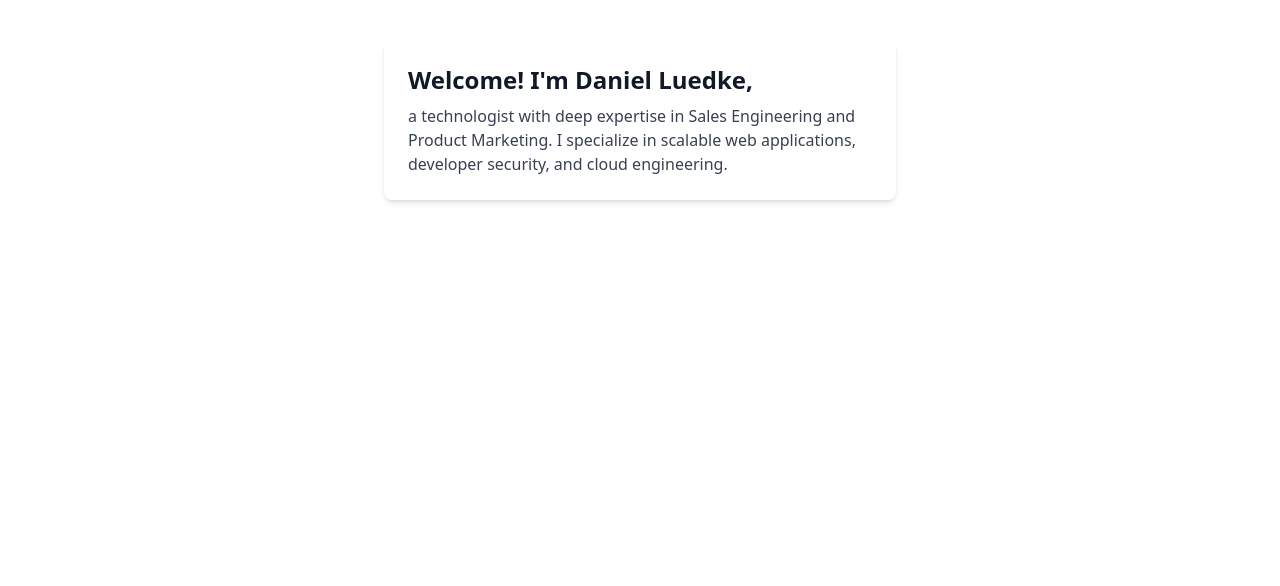
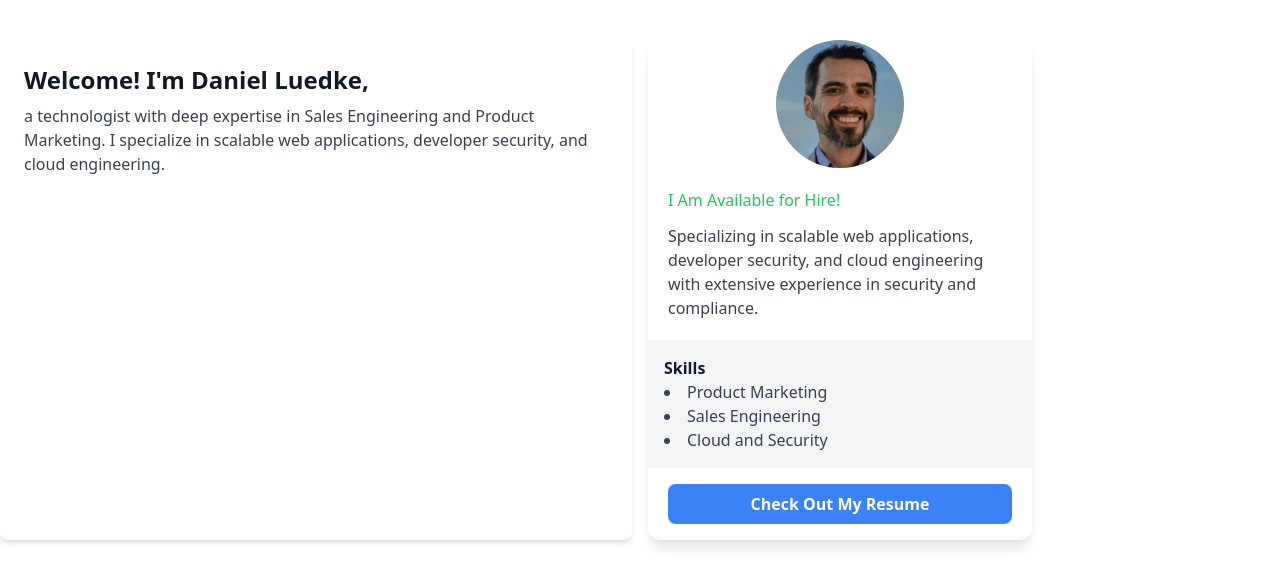
Before and after one commit to break-the-build/daniel, a SvelteKit app: page / in a window 1280 px wide. Shown: the top 586 px of the page. Built offline with nearby package versions, Linux system fonts and the light colour scheme.

Commit message:
feat: updates

```diff
--- a/src/app.html
+++ b/src/app.html
@@ -1,12 +1,12 @@
 <!doctype html>
-<html lang="en">
+<html lang="en" class="h-full bg-white">
 	<head>
 		<meta charset="utf-8" />
 		<link rel="icon" href="%sveltekit.assets%/favicon.png" />
 		<meta name="viewport" content="width=device-width, initial-scale=1" />
 		%sveltekit.head%
 	</head>
-	<body data-sveltekit-preload-data="hover">
+	<body data-sveltekit-preload-data="hover" class="h-full">
 		<div style="display: contents">%sveltekit.body%</div>
 	</body>
 </html>
--- a/src/routes/+layout.svelte
+++ b/src/routes/+layout.svelte
@@ -1 +1,2 @@
-<script>import "../app.pcss";</script><slot></slot>
+<script>import "../app.pcss";</script>
+<slot>  </slot>
--- a/src/routes/+page.svelte
+++ b/src/routes/+page.svelte
@@ -1,7 +1,40 @@
-<div class="bg-white shadow-md rounded-lg p-6 max-w-lg mx-auto mt-10">
-	<h1 class="text-2xl font-semibold text-gray-900 mb-2">Welcome! I'm Daniel Luedke,</h1>
-	<p class="text-gray-700">
-		a technologist with deep expertise in Sales Engineering and Product Marketing. I specialize in
-		scalable web applications, developer security, and cloud engineering.
-	</p>
+<div class="mx-auto mt-10 grid grid-cols-2 gap-4">
+	<div class="col-span-1 rounded-lg bg-white p-6 shadow-md">
+		<h1 class="mb-2 text-2xl font-semibold text-gray-900">Welcome! I'm Daniel Luedke,</h1>
+		<p class="text-gray-700">
+			a technologist with deep expertise in Sales Engineering and Product Marketing. I specialize in
+			scalable web applications, developer security, and cloud engineering.
+		</p>
+	</div>
+
+	<div class="col-span-1 max-w-sm overflow-hidden rounded-xl bg-white shadow-lg">
+		<!-- Avatar Image -->
+		<img src="luedke-avatar.jpeg" alt="Avatar" class="h-32 w-32 mx-auto object-cover rounded-full" />
+
+
+		<div class="p-5">
+			<h3 class="text-md text-green-500">I Am Available for Hire!</h3>
+			<p class="mt-3 text-gray-700">
+				Specializing in scalable web applications, developer security, and cloud engineering with
+				extensive experience in security and compliance.
+			</p>
+		</div>
+		<div class="bg-gray-100 p-4">
+			<h4 class="font-semibold text-gray-900">Skills</h4>
+			<ul class="list-inside list-disc text-gray-700">
+				<li>Product Marketing</li>
+				<li>Sales Engineering</li>
+				<li>Cloud and Security</li>
+			</ul>
+		</div>
+		<div class="px-5 py-4">
+			<a
+				href="/resume"
+				target="_blank"
+				class="block w-full rounded-lg bg-blue-500 px-4 py-2 text-center font-semibold text-white hover:bg-blue-600"
+			>
+				Check Out My Resume
+			</a>
+		</div>
+	</div>
 </div>
--- a/src/routes/resume/+page.svelte
+++ b/src/routes/resume/+page.svelte
@@ -1,13 +1,22 @@
+<div class="mx-4 max-w-lg relative">
+    <!-- Download and social links -->
+    <div class="absolute right-0 top-0 flex gap-2 p-4">
+        <a href="/path/to/file.pdf" download="filename.pdf" class="text-sm text-gray-900 bg-white rounded-lg border border-gray-200 px-2 py-1 hover:bg-gray-100">PDF</a>
+        <a href="/path/to/file.doc" download="filename.doc" class="text-sm text-gray-900 bg-white rounded-lg border border-gray-200 px-2 py-1 hover:bg-gray-100">DOC</a>
+        <a href="/path/to/file.txt" download="filename.txt" class="text-sm text-gray-900 bg-white rounded-lg border border-gray-200 px-2 py-1 hover:bg-gray-100">TXT</a>
+    </div>
+</div>
+
 Daniel Luedke
 
-<div class="mx-4">
+<div class="mx-4 max-w-lg">
 <ol class="relative border-s border-gray-200 dark:border-gray-700">
     <li class="mb-10 ms-4">
         <div class="absolute w-3 h-3 bg-gray-200 rounded-full mt-1.5 -start-1.5 border border-white dark:border-gray-900 dark:bg-gray-700"></div>
         <time class="mb-1 text-sm font-normal leading-none text-gray-400 dark:text-gray-500">2022-2023</time>
         <h3 class="text-lg font-semibold text-gray-900 dark:text-gray-800"><a href='https://synopsys.com'>Synopsys</a></h3>
-        <h4 class="text-sm font-semibold text-gray-500 dark:text-gray-800">Principal Sales Engineer, Software Integrity Group</h4>
-        <p class="mb-4 text-base font-normal text-gray-500 dark:text-gray-400">Get access to over 20+ pages including a dashboard layout, charts, kanban board, calendar, and pre-order E-commerce & Marketing pages.</p>
+        <h4 class="text-sm font-semibold text-gray-500 dark:text-gray-800">Staff Sales Engineer</h4>
+        <p class="mb-4 text-base font-normal text-gray-500 dark:text-gray-400">Enterprise sales engineering for comprehensive security testing tools within the CI pipeline to enhance software security and compliance. </p>
         <a href="#" class="inline-flex items-center px-4 py-2 text-sm font-medium text-gray-900 bg-white border border-gray-200 rounded-lg hover:bg-gray-100 hover:text-blue-700 focus:z-10 focus:ring-4 focus:outline-none focus:ring-gray-100 focus:text-blue-700 dark:bg-gray-800 dark:text-gray-400 dark:border-gray-600 dark:hover:text-white dark:hover:bg-gray-700 dark:focus:ring-gray-700">Learn more <svg class="w-3 h-3 ms-2 rtl:rotate-180" aria-hidden="true" xmlns="http://www.w3.org/2000/svg" fill="none" viewBox="0 0 14 10">
     <path stroke="currentColor" stroke-linecap="round" stroke-linejoin="round" stroke-width="2" d="M1 5h12m0 0L9 1m4 4L9 9"/>
   </svg></a>
@@ -16,19 +25,32 @@ Daniel Luedke
         <div class="absolute w-3 h-3 bg-gray-200 rounded-full mt-1.5 -start-1.5 border border-white dark:border-gray-900 dark:bg-gray-700"></div>
         <time class="mb-1 text-sm font-normal leading-none text-gray-400 dark:text-gray-500">2021</time>
         <h3 class="text-lg font-semibold text-gray-900 dark:text-gray-800"><a href='https://nobl9.com'>Nobl9</a></h3>
-        <p class="text-base font-normal text-gray-500 dark:text-gray-400">All of the pages and components are first designed in Figma and we keep a parity between the two versions even as we update the project.</p>
+        <h4 class="text-sm font-semibold text-gray-500 dark:text-gray-800">Product Marketing Manager</h4>
+        <p class="text-base font-normal text-gray-500 dark:text-gray-400">Helping SRE teams deploy Service Level Objectives (SLOs) with error-budgets.</p>
     </li>
     <li class="mb-10 ms-4">
         <div class="absolute w-3 h-3 bg-gray-200 rounded-full mt-1.5 -start-1.5 border border-white dark:border-gray-900 dark:bg-gray-700"></div>
         <time class="mb-1 text-sm font-normal leading-none text-gray-400 dark:text-gray-500">2019</time>
         <h3 class="text-lg font-semibold text-gray-900 dark:text-gray-800">Dragonchain</h3>
-        <p class="text-base font-normal text-gray-500 dark:text-gray-400">Get started with dozens of web components and interactive elements built on top of Tailwind CSS.</p>
+        <h4 class="text-sm font-semibold text-gray-500 dark:text-gray-800">Director of Product Marketing</h4>
+        <p class="text-base font-normal text-gray-500 dark:text-gray-400">Go to market plan for early stage startup. Disney's largest open source project.
+        </p>
     </li>
     <li class="mb-10 ms-4">
         <div class="absolute w-3 h-3 bg-gray-200 rounded-full mt-1.5 -start-1.5 border border-white dark:border-gray-900 dark:bg-gray-700"></div>
         <time class="mb-1 text-sm font-normal leading-none text-gray-400 dark:text-gray-500">2018</time>
         <h3 class="text-lg font-semibold text-gray-900 dark:text-gray-800">F5</h3>
-        <p class="text-base font-normal text-gray-500 dark:text-gray-400">Get started with dozens of web components and interactive elements built on top of Tailwind CSS.</p>
+        <h4 class="text-sm font-semibold text-gray-500 dark:text-gray-800">Product Marketing Manager</h4>
+        <p class="text-base font-normal text-gray-500 dark:text-gray-400">Managed the go to market for the core BIG-IP load balancer and security products.</p>
     </li>
 </ol>
 </div>
+<div class="mx-4 max-w-lg relative">
+    <!-- Download and social links -->
+    <div class="absolute right-0 top-0 flex gap-2 p-4">
+        <!-- Social links -->
+        <a href="https://github.com/your-username" target="_blank" class="text-sm text-gray-900 bg-white rounded-lg border border-gray-200 px-2 py-1 hover:bg-gray-100">GitHub</a>
+        <a href="https://linkedin.com/in/your-profile" target="_blank" class="text-sm text-gray-900 bg-white rounded-lg border border-gray-200 px-2 py-1 hover:bg-gray-100">LinkedIn</a>
+
+    </div>
+</div>
```
Also changed, not shown: static/luedke-avatar.jpeg (added).
